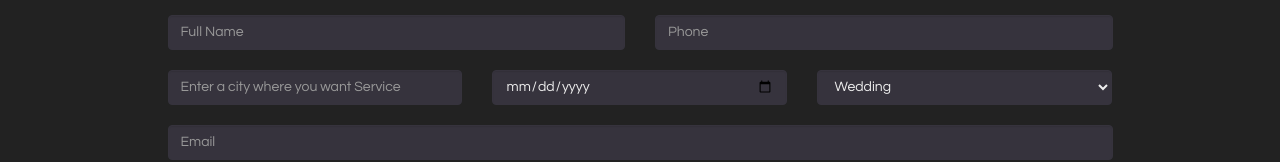
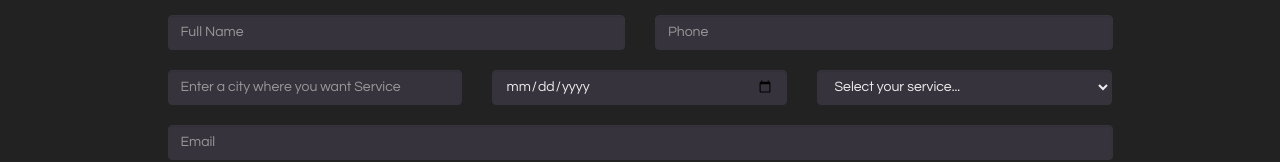
Before and after one commit to dhvanitMerchant/ptghy, a React (Create React App) app: page / in a window 1280 px wide. Shown: the part 2877-3039 px from the top of the page. Built offline with nearby package versions, Linux system fonts and the light colour scheme; a web font is replaced by a local one.

Commit message:
dropdown fixed v2.0

```diff
--- a/src/components/Contact/Contact.js
+++ b/src/components/Contact/Contact.js
@@ -108,6 +108,7 @@ class Contact extends Component {
 								<div className="col-md-4">
 									<label></label>
 									<select name="type" id="type" className="form-control" value={this.state.type} onChange={this.handleDropdownChange} placeholder="Select a service type">
+										<option value="default">Select your service...</option>
 										<option value="Wedding">Wedding</option>
 										<option value="Pre-Wedding">Pre-Wedding</option>
 										<option value="Engagement">Engagement</option>
```
